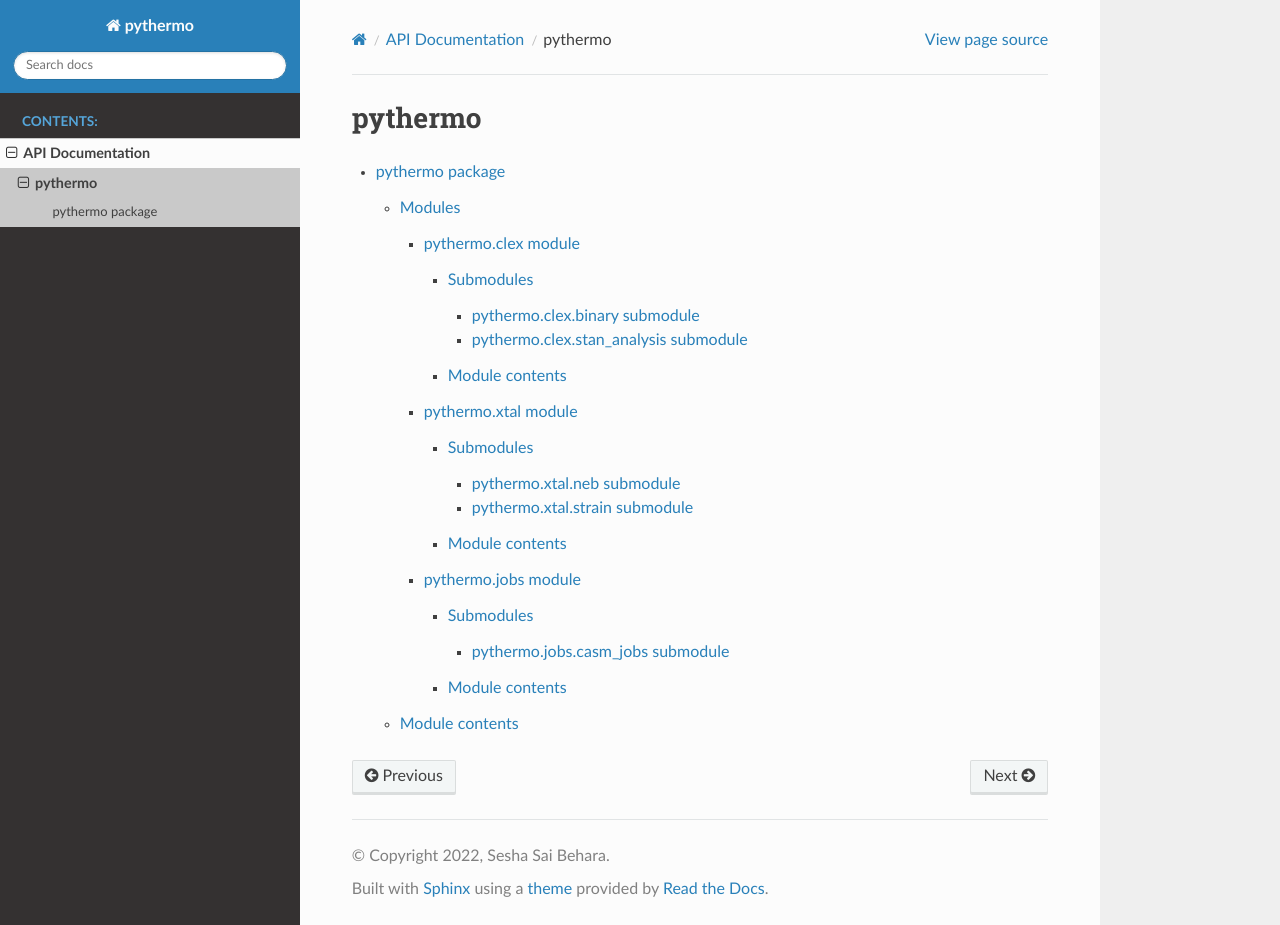
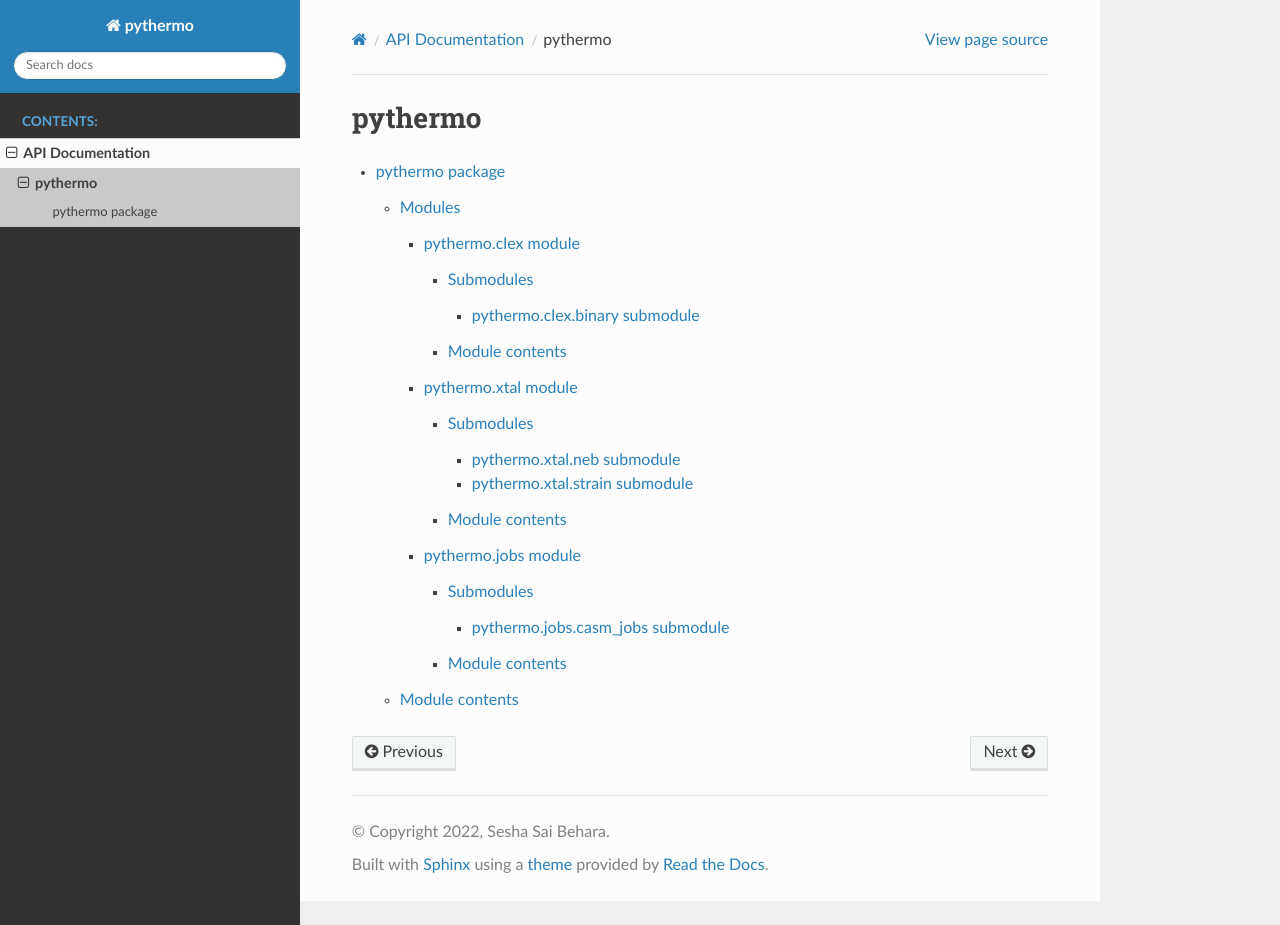
Before and after one commit to seshasaibehara/pythermo, a Sphinx documentation site: the page built from docs/source/modules/modules.rst, in a window 1280 px wide and 925 px high. Built offline with Sphinx 7.4.7 and the Read the Docs theme 2.0.0, drawn with Linux system fonts in a browser that asks for light colours; pages that are not in the unit, such as notebooks, are missing from menus.

Commit message:
doc update

```diff
--- a/docs/source/modules/pythermo.clex.rst
+++ b/docs/source/modules/pythermo.clex.rst
@@ -8,7 +8,8 @@
    :maxdepth: 4
 
    pythermo.clex.binary
-   pythermo.clex.stan_analysis
+   pythermo.clex.stan
+   pythermo.clex.clex
 
 Module contents
 ---------------
--- a/docs/source/modules/pythermo.clex.stan_analysis.rst
+++ /dev/null
@@ -1,7 +0,0 @@
-pythermo.clex.stan_analysis submodule
--------------------------------------
-
-.. automodule:: pythermo.clex.stan_analysis
-   :members:
-   :undoc-members:
-   :show-inheritance:
```
